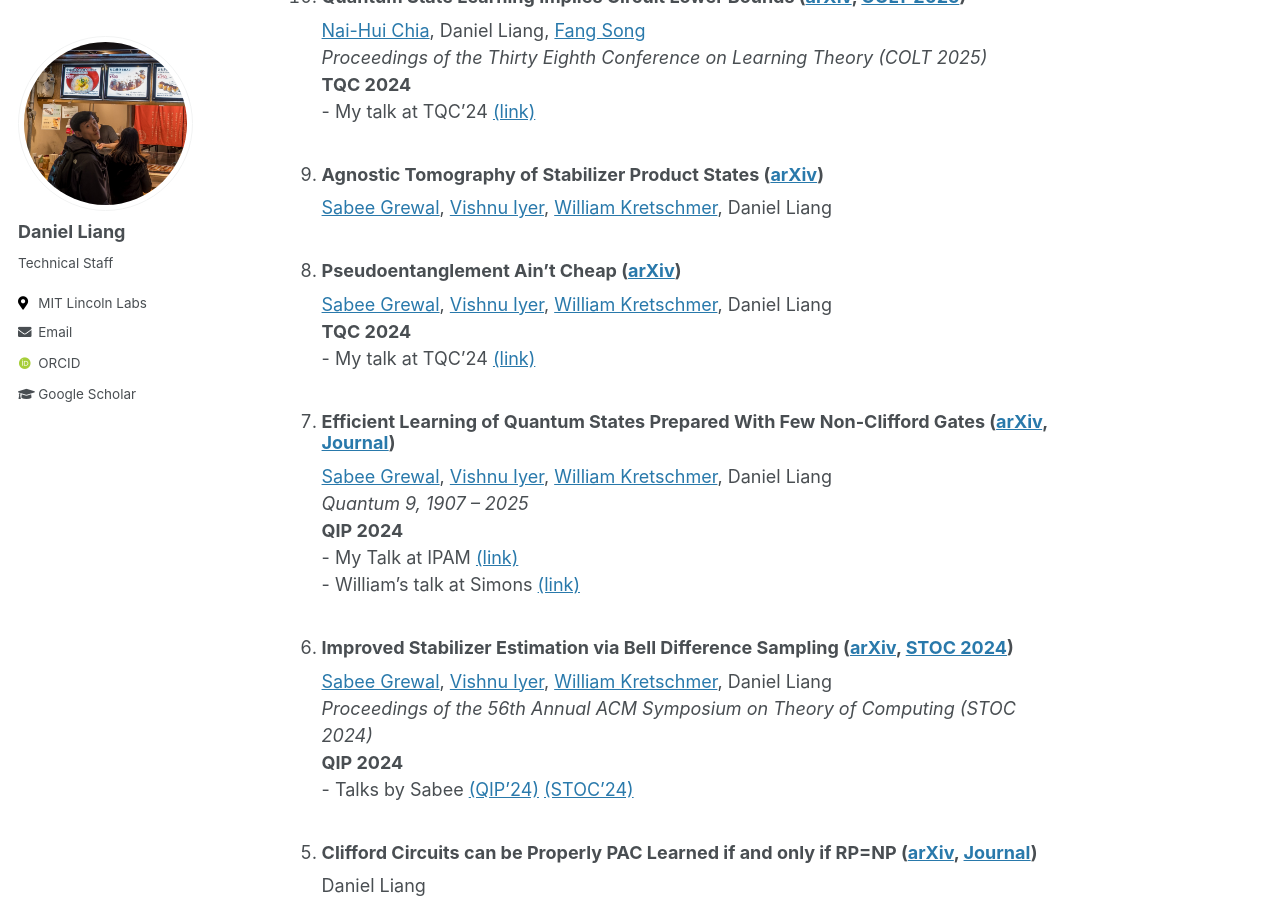
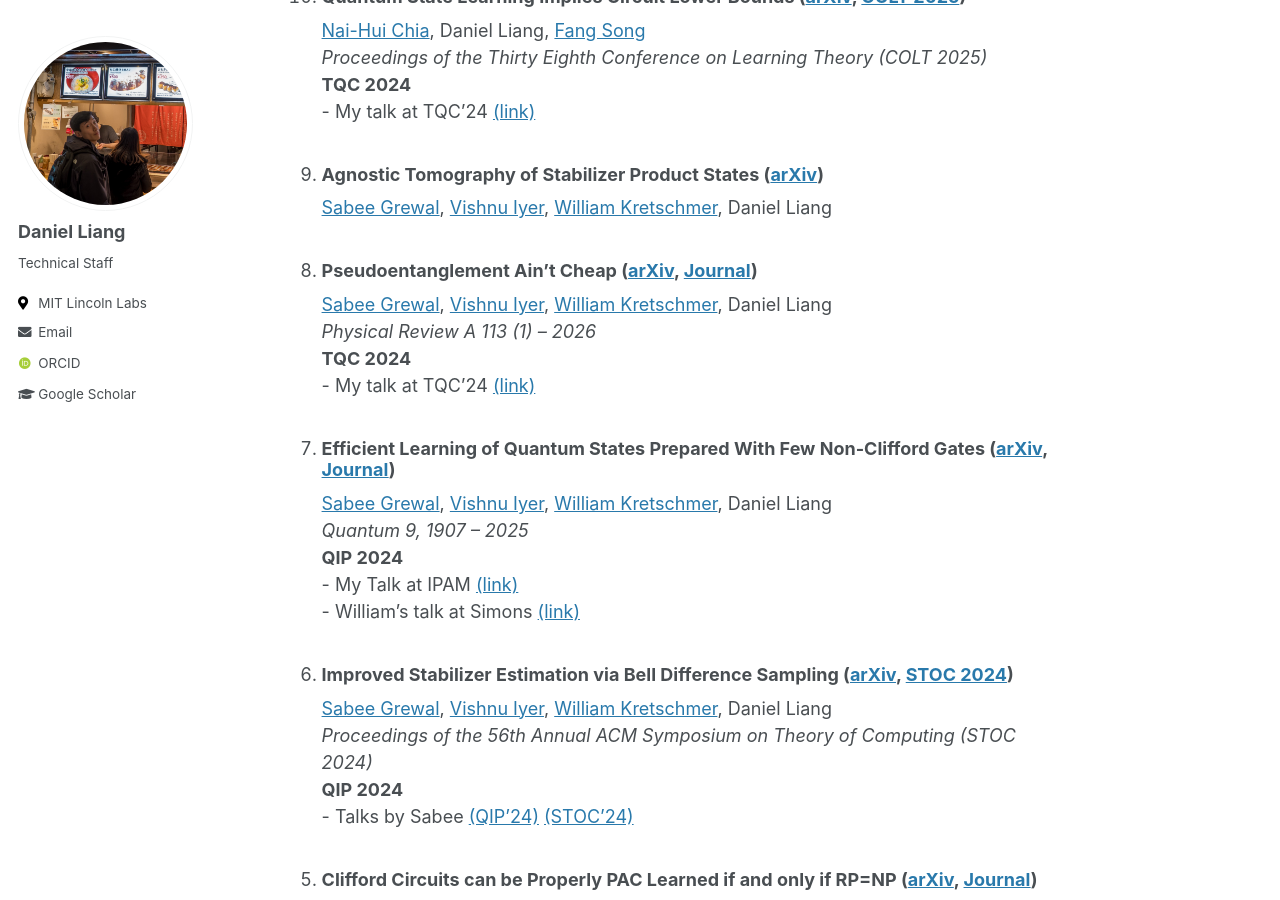
Before and after one commit to Daniel-You-Liang/Daniel-You-Liang.github.io, a Jekyll site: the page built from _pages/about.md, in a window 1280 px wide and 900 px high, scrolled down 1096 px. Built offline with Jekyll 4.4.1, drawn with Linux system fonts in a browser that asks for light colours; some web fonts are replaced.

Commit message:
pseudoentangle publish

```diff
--- a/_pages/about.md
+++ b/_pages/about.md
@@ -26,8 +26,8 @@ Publications \[Author Order is Alphabetical unless specified by an asterisk (*)\
 of the Thirty Eighth Conference on Learning Theory (COLT 2025)*<br />**TQC 2024**<br /> - My talk at TQC'24 [(link)](https://www.youtube.com/watch?v=HMrqT0Svfzs)
 1. ### Agnostic Tomography of Stabilizer Product States ([arXiv](https://arxiv.org/abs/2404.03813))
 [Sabee Grewal](https://sabeegrewal.com/), [Vishnu Iyer](https://vishnuiyer.org/), [William Kretschmer](https://wkretschmer.github.io/), Daniel Liang<br />
-1. ### Pseudoentanglement Ain't Cheap ([arXiv](https://arxiv.org/abs/2404.00126))
-[Sabee Grewal](https://sabeegrewal.com/), [Vishnu Iyer](https://vishnuiyer.org/), [William Kretschmer](https://wkretschmer.github.io/), Daniel Liang<br />**TQC 2024**<br /> - My talk at TQC'24 [(link)](https://www.youtube.com/watch?v=ixe-9UQsGU8)
+1. ### Pseudoentanglement Ain't Cheap ([arXiv](https://arxiv.org/abs/2404.00126), [Journal](https://doi.org/10.1103/v493-8s1q))
+[Sabee Grewal](https://sabeegrewal.com/), [Vishnu Iyer](https://vishnuiyer.org/), [William Kretschmer](https://wkretschmer.github.io/), Daniel Liang<br />*Physical Review A 113 (1) -- 2026*<br />**TQC 2024**<br /> - My talk at TQC'24 [(link)](https://www.youtube.com/watch?v=ixe-9UQsGU8)
 1. ### Efficient Learning of Quantum States Prepared With Few Non-Clifford Gates ([arXiv](https://arxiv.org/abs/2305.13409), [Journal](https://doi.org/10.22331/q-2025-11-06-1907))
 [Sabee Grewal](https://sabeegrewal.com/), [Vishnu Iyer](https://vishnuiyer.org/), [William Kretschmer](https://wkretschmer.github.io/), Daniel Liang<br />*Quantum 9, 1907 -- 2025*<br />**QIP 2024**<br /> - My Talk at IPAM [(link)](https://www.youtube.com/watch?v=TxRXHIHmSZU)<br /> - William's talk at Simons [(link)](https://www.youtube.com/watch?v=usEEKgd13OQ)
 1. ### Improved Stabilizer Estimation via Bell Difference Sampling ([arXiv](https://arxiv.org/abs/2304.13915), [STOC 2024](https://doi.org/10.1145/3618260.3649738))
```
